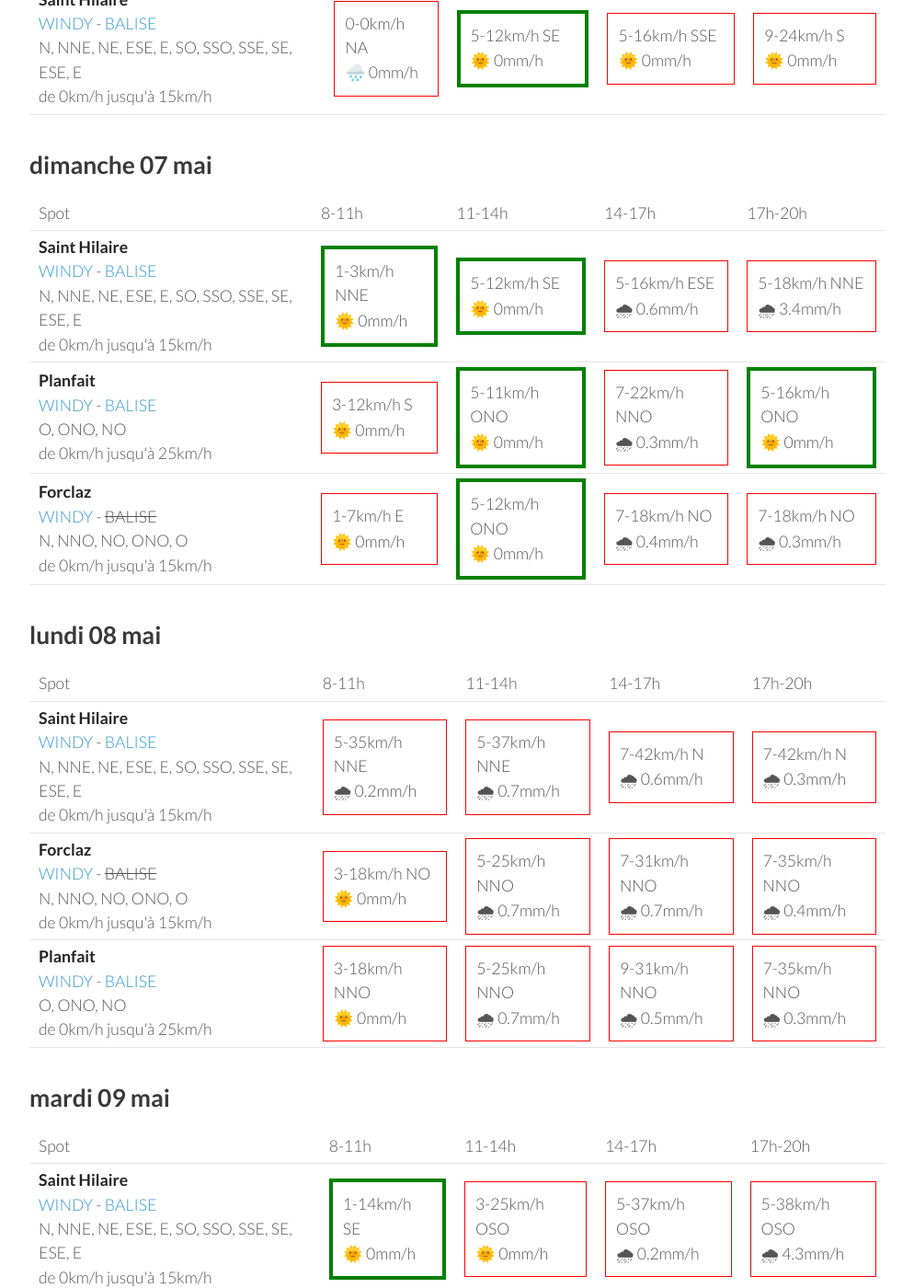
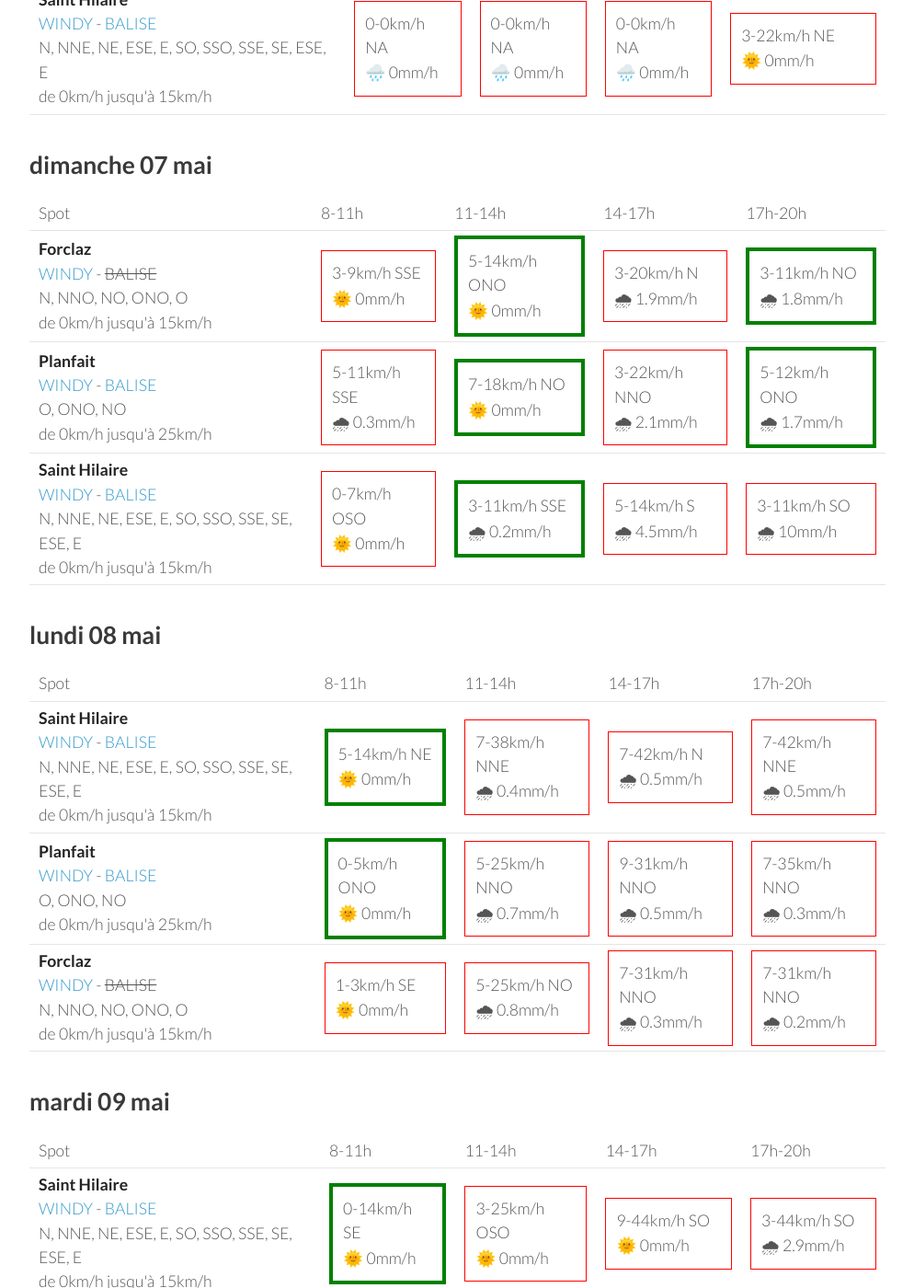
Before and after one commit to parapente-dans-le-nord/parapente-dans-le-nord.github.io, a Jekyll site: the page built from alpes_nord.markdown, in a window 1280 px wide and 1400 px high, scrolled down 623 px. Shown: the whole window at 92% size, without its empty margins (26-1020 px from the left). Built offline with Jekyll 4.4.1, drawn with Linux system fonts in a browser that asks for light colours; some of the changed text lies outside the part shown.

Commit message:
update index.markdown

```diff
--- a/alpes_nord.markdown
+++ b/alpes_nord.markdown
@@ -25,27 +25,27 @@ page mise à jour le samedi 06 mai 17:25
         <td><strong>Planfait</strong><br><a href="https://windy.com/45.853/6.223?45.415,6.223,8">WINDY</a> - <span class=""><a href="https://www.openwindmap.org/PP496">BALISE</a> </span><br> <span class="vent-favorable">O, ONO, NO</span><br><span class="force-vent">de 0km/h jusqu'à 25km/h</span> </td>
 
             <td><div class="not-flyable"><p>0-0km/h NA</p><p>🌧️ 0mm/h</p></div></td>
-            <td><div class="flyable"><p>5-12km/h O</p><p>🌞 0mm/h</p></div></td>
-            <td><div class="flyable"><p>5-20km/h O</p><p>🌞 0mm/h</p></div></td>
-            <td><div class="not-flyable"><p>7-18km/h OSO</p><p>🌞 0mm/h</p></div></td>
+            <td><div class="not-flyable"><p>0-0km/h NA</p><p>🌧️ 0mm/h</p></div></td>
+            <td><div class="not-flyable"><p>0-0km/h NA</p><p>🌧️ 0mm/h</p></div></td>
+            <td><div class="flyable"><p>11-25km/h ONO</p><p>🌞 0mm/h</p></div></td>
 
     </tr>
 <tr>
         <td><strong>Forclaz</strong><br><a href="https://windy.com/45.814/6.247?45.375,6.246,8,m:eVwaglz">WINDY</a> - <span class="no-balise"> BALISE </span><br> <span class="vent-favorable">N, NNO, NO, ONO, O</span><br><span class="force-vent">de 0km/h jusqu'à 15km/h</span> </td>
 
             <td><div class="not-flyable"><p>0-0km/h NA</p><p>🌧️ 0mm/h</p></div></td>
-            <td><div class="flyable"><p>3-11km/h ONO</p><p>🌞 0mm/h</p></div></td>
-            <td><div class="not-flyable"><p>5-18km/h ONO</p><p>🌞 0mm/h</p></div></td>
-            <td><div class="not-flyable"><p>3-18km/h O</p><p>🌞 0mm/h</p></div></td>
+            <td><div class="not-flyable"><p>0-0km/h NA</p><p>🌧️ 0mm/h</p></div></td>
+            <td><div class="not-flyable"><p>0-0km/h NA</p><p>🌧️ 0mm/h</p></div></td>
+            <td><div class="not-flyable"><p>9-25km/h NO</p><p>🌞 0mm/h</p></div></td>
 
     </tr>
 <tr>
         <td><strong>Saint Hilaire</strong><br><a href="https://windy.com/45.307/5.888?45.087,5.889,9,m:eUFagkX">WINDY</a> - <span class=""><a href="http://www.balisemeteo.com/balise.php?idBalise=61">BALISE</a> </span><br> <span class="vent-favorable">N, NNE, NE, ESE, E, SO, SSO, SSE, SE, ESE, E</span><br><span class="force-vent">de 0km/h jusqu'à 15km/h</span> </td>
 
             <td><div class="not-flyable"><p>0-0km/h NA</p><p>🌧️ 0mm/h</p></div></td>
-            <td><div class="flyable"><p>5-12km/h SE</p><p>🌞 0mm/h</p></div></td>
-            <td><div class="not-flyable"><p>5-16km/h SSE</p><p>🌞 0mm/h</p></div></td>
-            <td><div class="not-flyable"><p>9-24km/h S</p><p>🌞 0mm/h</p></div></td>
+            <td><div class="not-flyable"><p>0-0km/h NA</p><p>🌧️ 0mm/h</p></div></td>
+            <td><div class="not-flyable"><p>0-0km/h NA</p><p>🌧️ 0mm/h</p></div></td>
+            <td><div class="not-flyable"><p>3-22km/h NE</p><p>🌞 0mm/h</p></div></td>
 
     </tr>
 
@@ -65,32 +65,32 @@ page mise à jour le samedi 06 mai 17:25
       <td>17h-20h</td>
     </tr>
 <tr>
-        <td><strong>Saint Hilaire</strong><br><a href="https://windy.com/45.307/5.888?45.087,5.889,9,m:eUFagkX">WINDY</a> - <span class=""><a href="http://www.balisemeteo.com/balise.php?idBalise=61">BALISE</a> </span><br> <span class="vent-favorable">N, NNE, NE, ESE, E, SO, SSO, SSE, SE, ESE, E</span><br><span class="force-vent">de 0km/h jusqu'à 15km/h</span> </td>
+        <td><strong>Forclaz</strong><br><a href="https://windy.com/45.814/6.247?45.375,6.246,8,m:eVwaglz">WINDY</a> - <span class="no-balise"> BALISE </span><br> <span class="vent-favorable">N, NNO, NO, ONO, O</span><br><span class="force-vent">de 0km/h jusqu'à 15km/h</span> </td>
 
-            <td><div class="flyable"><p>1-3km/h NNE</p><p>🌞 0mm/h</p></div></td>
-            <td><div class="flyable"><p>5-12km/h SE</p><p>🌞 0mm/h</p></div></td>
-            <td><div class="not-flyable"><p>5-16km/h ESE</p><p>🌧 0.6mm/h</p></div></td>
-            <td><div class="not-flyable"><p>5-18km/h NNE</p><p>🌧 3.4mm/h</p></div></td>
+            <td><div class="not-flyable"><p>3-9km/h SSE</p><p>🌞 0mm/h</p></div></td>
+            <td><div class="flyable"><p>5-14km/h ONO</p><p>🌞 0mm/h</p></div></td>
+            <td><div class="not-flyable"><p>3-20km/h N</p><p>🌧 1.9mm/h</p></div></td>
+            <td><div class="flyable"><p>3-11km/h NO</p><p>🌧 1.8mm/h</p></div></td>
 
 
     </tr>
 <tr>
         <td><strong>Planfait</strong><br><a href="https://windy.com/45.853/6.223?45.415,6.223,8">WINDY</a> - <span class=""><a href="https://www.openwindmap.org/PP496">BALISE</a> </span><br> <span class="vent-favorable">O, ONO, NO</span><br><span class="force-vent">de 0km/h jusqu'à 25km/h</span> </td>
 
-            <td><div class="not-flyable"><p>3-12km/h S</p><p>🌞 0mm/h</p></div></td>
-            <td><div class="flyable"><p>5-11km/h ONO</p><p>🌞 0mm/h</p></div></td>
-            <td><div class="not-flyable"><p>7-22km/h NNO</p><p>🌧 0.3mm/h</p></div></td>
-            <td><div class="flyable"><p>5-16km/h ONO</p><p>🌞 0mm/h</p></div></td>
+            <td><div class="not-flyable"><p>5-11km/h SSE</p><p>🌧 0.3mm/h</p></div></td>
+            <td><div class="flyable"><p>7-18km/h NO</p><p>🌞 0mm/h</p></div></td>
+            <td><div class="not-flyable"><p>3-22km/h NNO</p><p>🌧 2.1mm/h</p></div></td>
+            <td><div class="flyable"><p>5-12km/h ONO</p><p>🌧 1.7mm/h</p></div></td>
 
 
     </tr>
 <tr>
-        <td><strong>Forclaz</strong><br><a href="https://windy.com/45.814/6.247?45.375,6.246,8,m:eVwaglz">WINDY</a> - <span class="no-balise"> BALISE </span><br> <span class="vent-favorable">N, NNO, NO, ONO, O</span><br><span class="force-vent">de 0km/h jusqu'à 15km/h</span> </td>
+        <td><strong>Saint Hilaire</strong><br><a href="https://windy.com/45.307/5.888?45.087,5.889,9,m:eUFagkX">WINDY</a> - <span class=""><a href="http://www.balisemeteo.com/balise.php?idBalise=61">BALISE</a> </span><br> <span class="vent-favorable">N, NNE, NE, ESE, E, SO, SSO, SSE, SE, ESE, E</span><br><span class="force-vent">de 0km/h jusqu'à 15km/h</span> </td>
 
-            <td><div class="not-flyable"><p>1-7km/h E</p><p>🌞 0mm/h</p></div></td>
-            <td><div class="flyable"><p>5-12km/h ONO</p><p>🌞 0mm/h</p></div></td>
-            <td><div class="not-flyable"><p>7-18km/h NO</p><p>🌧 0.4mm/h</p></div></td>
-            <td><div class="not-flyable"><p>7-18km/h NO</p><p>🌧 0.3mm/h</p></div></td>
+            <td><div class="not-flyable"><p>0-7km/h OSO</p><p>🌞 0mm/h</p></div></td>
+            <td><div class="flyable"><p>3-11km/h SSE</p><p>🌧 0.2mm/h</p></div></td>
+            <td><div class="not-flyable"><p>5-14km/h S</p><p>🌧 4.5mm/h</p></div></td>
+            <td><div class="not-flyable"><p>3-11km/h SO</p><p>🌧 10mm/h</p></div></td>
 
 
     </tr>
@@ -113,30 +113,30 @@ page mise à jour le samedi 06 mai 17:25
 <tr>
         <td><strong>Saint Hilaire</strong><br><a href="https://windy.com/45.307/5.888?45.087,5.889,9,m:eUFagkX">WINDY</a> - <span class=""><a href="http://www.balisemeteo.com/balise.php?idBalise=61">BALISE</a> </span><br> <span class="vent-favorable">N, NNE, NE, ESE, E, SO, SSO, SSE, SE, ESE, E</span><br><span class="force-vent">de 0km/h jusqu'à 15km/h</span> </td>
 
-            <td><div class="not-flyable"><p>5-35km/h NNE</p><p>🌧 0.2mm/h</p></div></td>
-            <td><div class="not-flyable"><p>5-37km/h NNE</p><p>🌧 0.7mm/h</p></div></td>
-            <td><div class="not-flyable"><p>7-42km/h N</p><p>🌧 0.6mm/h</p></div></td>
-            <td><div class="not-flyable"><p>7-42km/h N</p><p>🌧 0.3mm/h</p></div></td>
+            <td><div class="flyable"><p>5-14km/h NE</p><p>🌞 0mm/h</p></div></td>
+            <td><div class="not-flyable"><p>7-38km/h NNE</p><p>🌧 0.4mm/h</p></div></td>
+            <td><div class="not-flyable"><p>7-42km/h N</p><p>🌧 0.5mm/h</p></div></td>
+            <td><div class="not-flyable"><p>7-42km/h NNE</p><p>🌧 0.5mm/h</p></div></td>
+
+
+    </tr>
+<tr>
+        <td><strong>Planfait</strong><br><a href="https://windy.com/45.853/6.223?45.415,6.223,8">WINDY</a> - <span class=""><a href="https://www.openwindmap.org/PP496">BALISE</a> </span><br> <span class="vent-favorable">O, ONO, NO</span><br><span class="force-vent">de 0km/h jusqu'à 25km/h</span> </td>
+
+            <td><div class="flyable"><p>0-5km/h ONO</p><p>🌞 0mm/h</p></div></td>
+            <td><div class="not-flyable"><p>5-25km/h NNO</p><p>🌧 0.7mm/h</p></div></td>
+            <td><div class="not-flyable"><p>9-31km/h NNO</p><p>🌧 0.5mm/h</p></div></td>
+            <td><div class="not-flyable"><p>7-35km/h NNO</p><p>🌧 0.3mm/h</p></div></td>
 
 
     </tr>
 <tr>
         <td><strong>Forclaz</strong><br><a href="https://windy.com/45.814/6.247?45.375,6.246,8,m:eVwaglz">WINDY</a> - <span class="no-balise"> BALISE </span><br> <span class="vent-favorable">N, NNO, NO, ONO, O</span><br><span class="force-vent">de 0km/h jusqu'à 15km/h</span> </td>
 
-            <td><div class="not-flyable"><p>3-18km/h NO</p><p>🌞 0mm/h</p></div></td>
-            <td><div class="not-flyable"><p>5-25km/h NNO</p><p>🌧 0.7mm/h</p></div></td>
-            <td><div class="not-flyable"><p>7-31km/h NNO</p><p>🌧 0.7mm/h</p></div></td>
-            <td><div class="not-flyable"><p>7-35km/h NNO</p><p>🌧 0.4mm/h</p></div></td>
-
-
-    </tr>
-<tr>
-        <td><strong>Planfait</strong><br><a href="https://windy.com/45.853/6.223?45.415,6.223,8">WINDY</a> - <span class=""><a href="https://www.openwindmap.org/PP496">BALISE</a> </span><br> <span class="vent-favorable">O, ONO, NO</span><br><span class="force-vent">de 0km/h jusqu'à 25km/h</span> </td>
-
-            <td><div class="not-flyable"><p>3-18km/h NNO</p><p>🌞 0mm/h</p></div></td>
-            <td><div class="not-flyable"><p>5-25km/h NNO</p><p>🌧 0.7mm/h</p></div></td>
-            <td><div class="not-flyable"><p>9-31km/h NNO</p><p>🌧 0.5mm/h</p></div></td>
-            <td><div class="not-flyable"><p>7-35km/h NNO</p><p>🌧 0.3mm/h</p></div></td>
+            <td><div class="not-flyable"><p>1-3km/h SE</p><p>🌞 0mm/h</p></div></td>
+            <td><div class="not-flyable"><p>5-25km/h NO</p><p>🌧 0.8mm/h</p></div></td>
+            <td><div class="not-flyable"><p>7-31km/h NNO</p><p>🌧 0.3mm/h</p></div></td>
+            <td><div class="not-flyable"><p>7-31km/h NNO</p><p>🌧 0.2mm/h</p></div></td>
 
 
     </tr>
@@ -159,10 +159,10 @@ page mise à jour le samedi 06 mai 17:25
 <tr>
         <td><strong>Saint Hilaire</strong><br><a href="https://windy.com/45.307/5.888?45.087,5.889,9,m:eUFagkX">WINDY</a> - <span class=""><a href="http://www.balisemeteo.com/balise.php?idBalise=61">BALISE</a> </span><br> <span class="vent-favorable">N, NNE, NE, ESE, E, SO, SSO, SSE, SE, ESE, E</span><br><span class="force-vent">de 0km/h jusqu'à 15km/h</span> </td>
 
-            <td><div class="flyable"><p>1-14km/h SE</p><p>🌞 0mm/h</p></div></td>
+            <td><div class="flyable"><p>0-14km/h SE</p><p>🌞 0mm/h</p></div></td>
             <td><div class="not-flyable"><p>3-25km/h OSO</p><p>🌞 0mm/h</p></div></td>
-            <td><div class="not-flyable"><p>5-37km/h OSO</p><p>🌧 0.2mm/h</p></div></td>
-            <td><div class="not-flyable"><p>5-38km/h OSO</p><p>🌧 4.3mm/h</p></div></td>
+            <td><div class="not-flyable"><p>9-44km/h SO</p><p>🌞 0mm/h</p></div></td>
+            <td><div class="not-flyable"><p>3-44km/h SO</p><p>🌧 2.9mm/h</p></div></td>
 
 
     </tr>
@@ -179,10 +179,10 @@ page mise à jour le samedi 06 mai 17:25
 <tr>
         <td><strong>Forclaz</strong><br><a href="https://windy.com/45.814/6.247?45.375,6.246,8,m:eVwaglz">WINDY</a> - <span class="no-balise"> BALISE </span><br> <span class="vent-favorable">N, NNO, NO, ONO, O</span><br><span class="force-vent">de 0km/h jusqu'à 15km/h</span> </td>
 
-            <td><div class="not-flyable"><p>3-14km/h ESE</p><p>🌞 0mm/h</p></div></td>
-            <td><div class="not-flyable"><p>1-16km/h SSE</p><p>🌞 0mm/h</p></div></td>
-            <td><div class="not-flyable"><p>5-33km/h NO</p><p>🌧 0.2mm/h</p></div></td>
-            <td><div class="not-flyable"><p>3-31km/h ONO</p><p>🌧 4.3mm/h</p></div></td>
+            <td><div class="not-flyable"><p>3-20km/h ESE</p><p>🌞 0mm/h</p></div></td>
+            <td><div class="not-flyable"><p>1-16km/h S</p><p>🌞 0mm/h</p></div></td>
+            <td><div class="not-flyable"><p>7-31km/h O</p><p>🌞 0mm/h</p></div></td>
+            <td><div class="not-flyable"><p>1-37km/h NNO</p><p>🌧 2.7mm/h</p></div></td>
 
 
     </tr>
@@ -205,10 +205,10 @@ page mise à jour le samedi 06 mai 17:25
 <tr>
         <td><strong>Saint Hilaire</strong><br><a href="https://windy.com/45.307/5.888?45.087,5.889,9,m:eUFagkX">WINDY</a> - <span class=""><a href="http://www.balisemeteo.com/balise.php?idBalise=61">BALISE</a> </span><br> <span class="vent-favorable">N, NNE, NE, ESE, E, SO, SSO, SSE, SE, ESE, E</span><br><span class="force-vent">de 0km/h jusqu'à 15km/h</span> </td>
 
-            <td><div class="not-flyable"><p>5-35km/h NNO</p><p>🌧 4.2mm/h</p></div></td>
-            <td><div class="not-flyable"><p>5-37km/h N</p><p>🌧 1.9mm/h</p></div></td>
-            <td><div class="not-flyable"><p>9-42km/h NNO</p><p>🌧 0.3mm/h</p></div></td>
-            <td><div class="not-flyable"><p>9-46km/h NNO</p><p>🌞 0mm/h</p></div></td>
+            <td><div class="not-flyable"><p>3-33km/h N</p><p>🌧 2.7mm/h</p></div></td>
+            <td><div class="not-flyable"><p>5-38km/h N</p><p>🌧 1.8mm/h</p></div></td>
+            <td><div class="not-flyable"><p>7-42km/h N</p><p>🌧 1.2mm/h</p></div></td>
+            <td><div class="not-flyable"><p>9-46km/h N</p><p>🌧 2.1mm/h</p></div></td>
 
 
     </tr>
@@ -225,10 +225,10 @@ page mise à jour le samedi 06 mai 17:25
 <tr>
         <td><strong>Forclaz</strong><br><a href="https://windy.com/45.814/6.247?45.375,6.246,8,m:eVwaglz">WINDY</a> - <span class="no-balise"> BALISE </span><br> <span class="vent-favorable">N, NNO, NO, ONO, O</span><br><span class="force-vent">de 0km/h jusqu'à 15km/h</span> </td>
 
-            <td><div class="not-flyable"><p>5-29km/h ONO</p><p>🌧 3.3mm/h</p></div></td>
-            <td><div class="not-flyable"><p>5-37km/h NO</p><p>🌧 2mm/h</p></div></td>
-            <td><div class="not-flyable"><p>9-35km/h ONO</p><p>🌧 0.4mm/h</p></div></td>
-            <td><div class="not-flyable"><p>9-38km/h NO</p><p>🌧 0.2mm/h</p></div></td>
+            <td><div class="not-flyable"><p>3-22km/h O</p><p>🌧 1.4mm/h</p></div></td>
+            <td><div class="not-flyable"><p>5-29km/h NO</p><p>🌧 1.4mm/h</p></div></td>
+            <td><div class="not-flyable"><p>9-35km/h NO</p><p>🌧 1.2mm/h</p></div></td>
+            <td><div class="not-flyable"><p>9-37km/h NO</p><p>🌧 0.6mm/h</p></div></td>
 
 
     </tr>
@@ -249,6 +249,16 @@ page mise à jour le samedi 06 mai 17:25
       <td>17h-20h</td>
     </tr>
 <tr>
+        <td><strong>Forclaz</strong><br><a href="https://windy.com/45.814/6.247?45.375,6.246,8,m:eVwaglz">WINDY</a> - <span class="no-balise"> BALISE </span><br> <span class="vent-favorable">N, NNO, NO, ONO, O</span><br><span class="force-vent">de 0km/h jusqu'à 15km/h</span> </td>
+
+            <td><div class="flyable"><p>1-11km/h ONO</p><p>🌞 0mm/h</p></div></td>
+            <td><div class="not-flyable"><p>7-27km/h NO</p><p>🌧 0.4mm/h</p></div></td>
+            <td><div class="not-flyable"><p>9-37km/h NO</p><p>🌧 0.4mm/h</p></div></td>
+            <td><div class="not-flyable"><p>9-42km/h NNO</p><p>🌧 0.7mm/h</p></div></td>
+
+
+    </tr>
+<tr>
         <td><strong>Planfait</strong><br><a href="https://windy.com/45.853/6.223?45.415,6.223,8">WINDY</a> - <span class=""><a href="https://www.openwindmap.org/PP496">BALISE</a> </span><br> <span class="vent-favorable">O, ONO, NO</span><br><span class="force-vent">de 0km/h jusqu'à 25km/h</span> </td>
 
             <td><div class="not-flyable"><p>1-11km/h ESE</p><p>🌞 0mm/h</p></div></td>
@@ -261,20 +271,10 @@ page mise à jour le samedi 06 mai 17:25
 <tr>
         <td><strong>Saint Hilaire</strong><br><a href="https://windy.com/45.307/5.888?45.087,5.889,9,m:eUFagkX">WINDY</a> - <span class=""><a href="http://www.balisemeteo.com/balise.php?idBalise=61">BALISE</a> </span><br> <span class="vent-favorable">N, NNE, NE, ESE, E, SO, SSO, SSE, SE, ESE, E</span><br><span class="force-vent">de 0km/h jusqu'à 15km/h</span> </td>
 
-            <td><div class="not-flyable"><p>3-33km/h NNE</p><p>🌞 0mm/h</p></div></td>
-            <td><div class="not-flyable"><p>9-42km/h NNE</p><p>🌞 0mm/h</p></div></td>
+            <td><div class="not-flyable"><p>3-27km/h N</p><p>🌞 0mm/h</p></div></td>
+            <td><div class="not-flyable"><p>7-37km/h N</p><p>🌧 0.3mm/h</p></div></td>
+            <td><div class="not-flyable"><p>7-42km/h N</p><p>🌧 0.4mm/h</p></div></td>
             <td><div class="not-flyable"><p>9-44km/h N</p><p>🌧 0.2mm/h</p></div></td>
-            <td><div class="not-flyable"><p>7-46km/h NNO</p><p>🌧 0.3mm/h</p></div></td>
-
-
-    </tr>
-<tr>
-        <td><strong>Forclaz</strong><br><a href="https://windy.com/45.814/6.247?45.375,6.246,8,m:eVwaglz">WINDY</a> - <span class="no-balise"> BALISE </span><br> <span class="vent-favorable">N, NNO, NO, ONO, O</span><br><span class="force-vent">de 0km/h jusqu'à 15km/h</span> </td>
-
-            <td><div class="not-flyable"><p>1-9km/h ESE</p><p>🌞 0mm/h</p></div></td>
-            <td><div class="not-flyable"><p>5-24km/h NO</p><p>🌧 0.2mm/h</p></div></td>
-            <td><div class="not-flyable"><p>7-31km/h NNO</p><p>🌧 0.6mm/h</p></div></td>
-            <td><div class="not-flyable"><p>7-37km/h NO</p><p>🌧 1.4mm/h</p></div></td>
 
 
     </tr>
```
Also changed, not shown: other parts of alpes_nord.markdown (+1 -1 lines).
